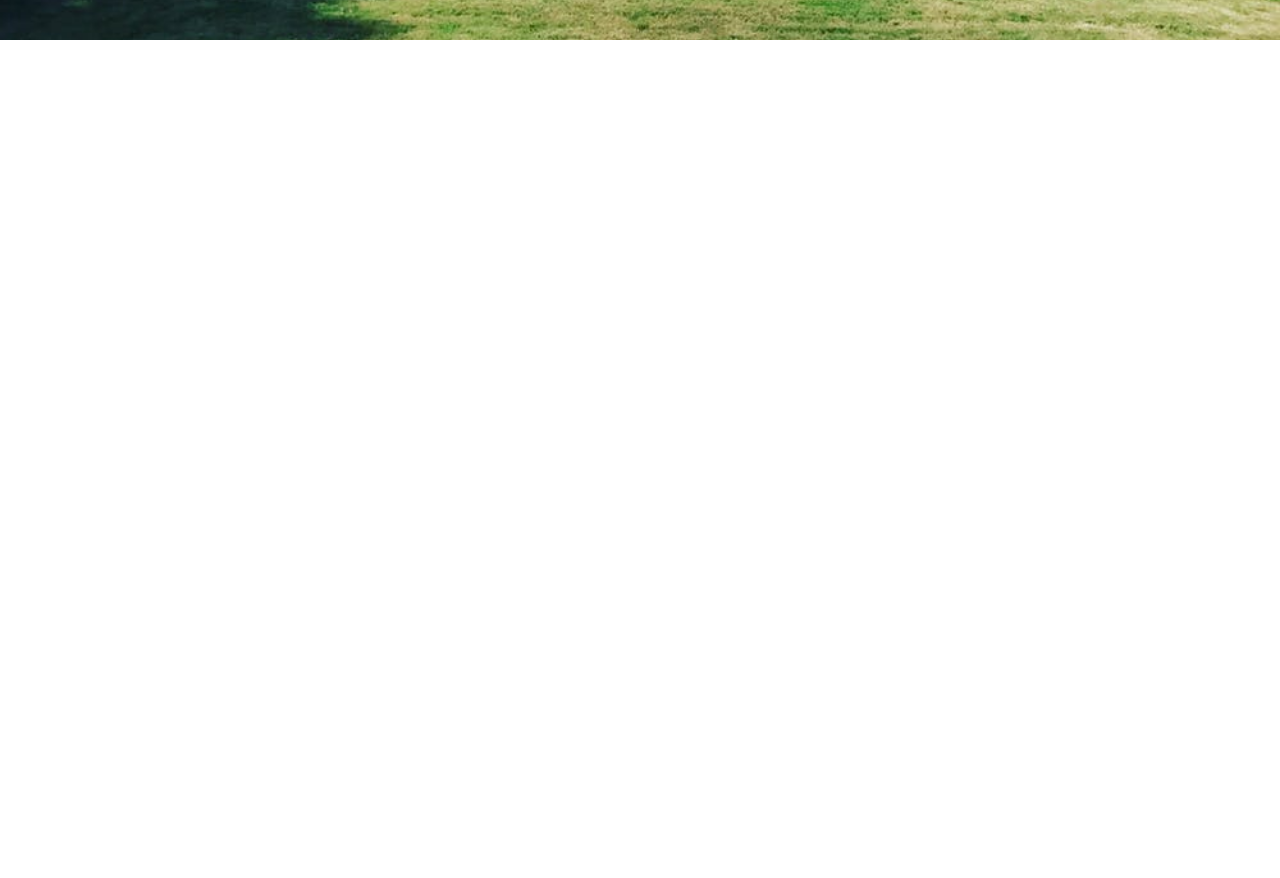
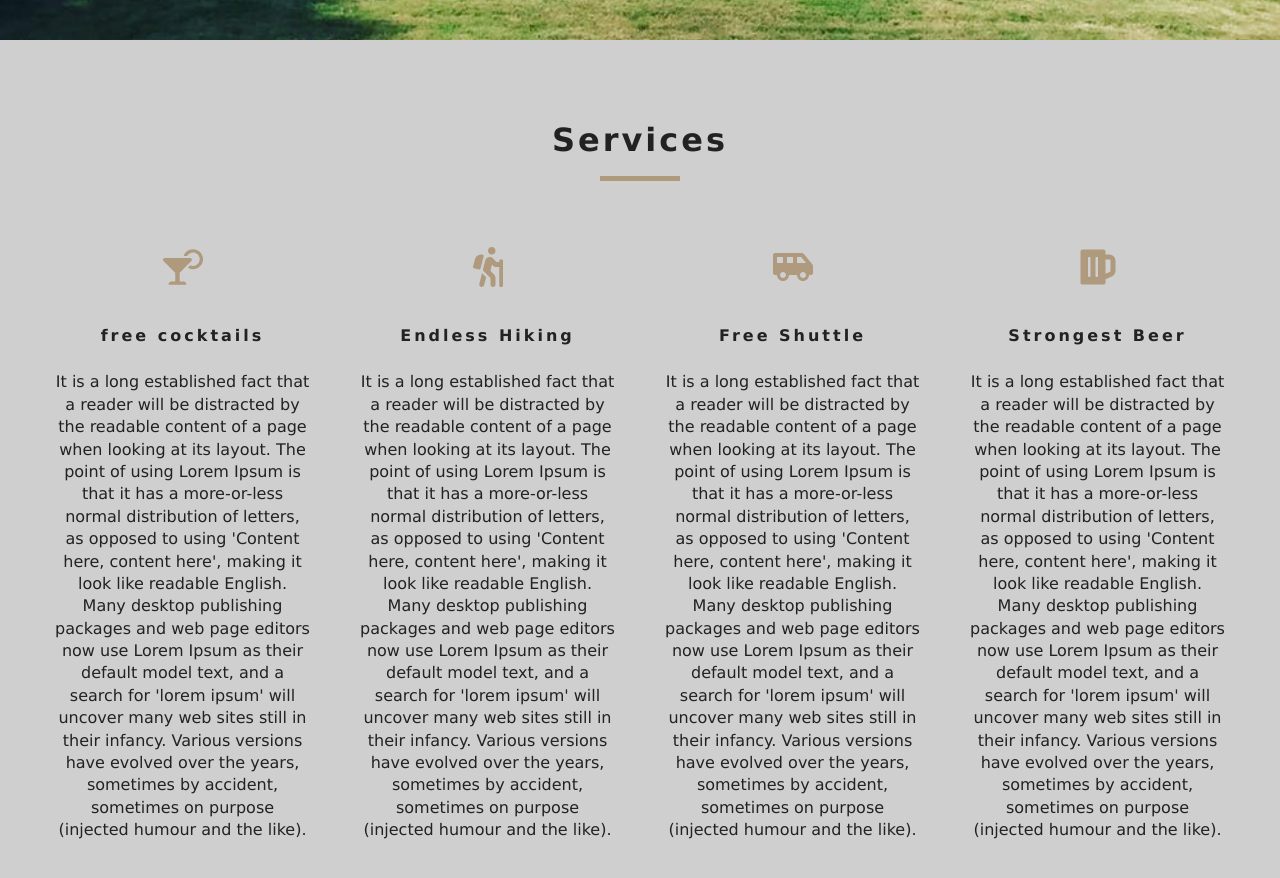
Before and after one commit to BrandonMGH/Keystone_Hotel-, a React (Create React App) app: page / in a window 1280 px wide. Shown: the part 760-1638 px from the top of the page. Before the commit the page ends 800 px from the top, so only its background shows below. Built offline with nearby package versions, Linux system fonts and the light colour scheme.

Commit message:
Added main page icons

```diff
--- /dev/null
+++ b/src/components/Services.js
@@ -0,0 +1,50 @@
+import React, { Component } from 'react'
+import { FaCocktail, FaHiking, FaShuttleVan, FaBeer } from 'react-icons/fa'
+
+//** COMPONENTS **/
+import Title from './Title'
+
+export default class Services extends Component {
+    state = {
+        services: [
+            {
+                icon: <FaCocktail />,
+                title: "free cocktails",
+                info: "It is a long established fact that a reader will be distracted by the readable content of a page when looking at its layout. The point of using Lorem Ipsum is that it has a more-or-less normal distribution of letters, as opposed to using 'Content here, content here', making it look like readable English. Many desktop publishing packages and web page editors now use Lorem Ipsum as their default model text, and a search for 'lorem ipsum' will uncover many web sites still in their infancy. Various versions have evolved over the years, sometimes by accident, sometimes on purpose (injected humour and the like)."
+            },
+            {
+                icon: <FaHiking />,
+                title: "Endless Hiking",
+                info: "It is a long established fact that a reader will be distracted by the readable content of a page when looking at its layout. The point of using Lorem Ipsum is that it has a more-or-less normal distribution of letters, as opposed to using 'Content here, content here', making it look like readable English. Many desktop publishing packages and web page editors now use Lorem Ipsum as their default model text, and a search for 'lorem ipsum' will uncover many web sites still in their infancy. Various versions have evolved over the years, sometimes by accident, sometimes on purpose (injected humour and the like)."
+            },
+            {
+                icon: <FaShuttleVan />,
+                title: "Free Shuttle",
+                info: "It is a long established fact that a reader will be distracted by the readable content of a page when looking at its layout. The point of using Lorem Ipsum is that it has a more-or-less normal distribution of letters, as opposed to using 'Content here, content here', making it look like readable English. Many desktop publishing packages and web page editors now use Lorem Ipsum as their default model text, and a search for 'lorem ipsum' will uncover many web sites still in their infancy. Various versions have evolved over the years, sometimes by accident, sometimes on purpose (injected humour and the like)."
+            },
+            {
+                icon: <FaBeer />,
+                title: "Strongest Beer",
+                info: "It is a long established fact that a reader will be distracted by the readable content of a page when looking at its layout. The point of using Lorem Ipsum is that it has a more-or-less normal distribution of letters, as opposed to using 'Content here, content here', making it look like readable English. Many desktop publishing packages and web page editors now use Lorem Ipsum as their default model text, and a search for 'lorem ipsum' will uncover many web sites still in their infancy. Various versions have evolved over the years, sometimes by accident, sometimes on purpose (injected humour and the like)."
+            }
+        ]
+    }
+
+    render() {
+        return (
+            <section className="services">
+                <Title title='services' />
+                <div className="services-center">
+                    {this.state.services.map((item, index) =>{
+                        return<article key={index} className="service">
+                        <span>{item.icon}</span>
+                        <h6>{item.title}</h6>
+                        <p>{item.info}</p>
+                        </article>
+                    })}
+                </div>
+
+            </section>
+        )
+    }
+}
--- /dev/null
+++ b/src/components/Title.js
@@ -0,0 +1,10 @@
+import React from 'react'
+
+export default function Title({title}) {
+    return (
+        <div className="section-title">
+            <h4>{title}</h4>
+            <div></div>
+        </div>
+    )
+}
--- a/src/pages/Home.js
+++ b/src/pages/Home.js
@@ -5,12 +5,14 @@ import {Link} from 'react-router-dom'
 //** COMPONENTS **//
 import Hero from "../components/Hero"
 import Banner from '../components/Banner'
+import Services from '../components/Services'
 
 
 
 class Home extends Component {
     render() {
         return (
+            <>
           <Hero>
               <Banner title="Luxury rooms" subtitle="deluxe rooms starting at $299" >
                   <Link to='/rooms' className="btn-primary">
@@ -18,6 +20,8 @@ class Home extends Component {
                   </Link>
                 </Banner>
           </Hero>
+          <Services />
+          </>
         )
     }
 }
```
